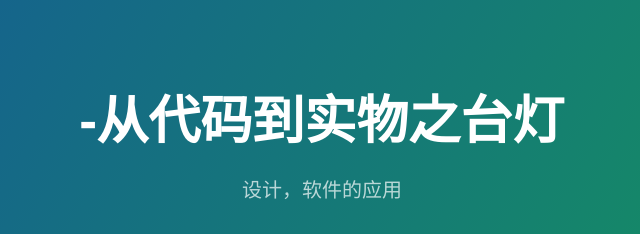
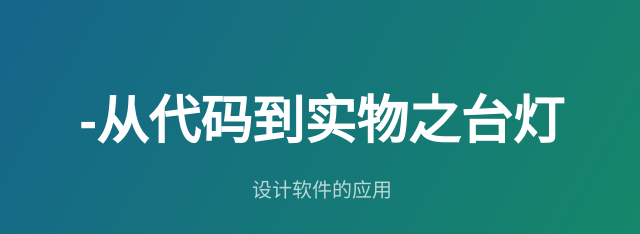
Before and after one commit to wang-qiao/-, a plain HTML site: page index.html in a window 1280 px wide. Shown: the top 234 px of the page, 318-958 px from the left. Drawn offline with nearby package versions, Linux system fonts and the light colour scheme.

Commit message:
Update index.html

```diff
--- a/index.html
+++ b/index.html
@@ -12,7 +12,7 @@
   <body>
     <section class="page-header">
       <h1 class="project-name">-从代码到实物之台灯</h1>
-      <h2 class="project-tagline">设计，软件的应用</h2>
+      <h2 class="project-tagline">设计软件的应用</h2>
       <a href="https://github.com/wang-qiao/-" class="btn">View on GitHub</a>
       <a href="https://github.com/wang-qiao/-/zipball/master" class="btn">Download .zip</a>
       <a href="https://github.com/wang-qiao/-/tarball/master" class="btn">Download .tar.gz</a>
```
